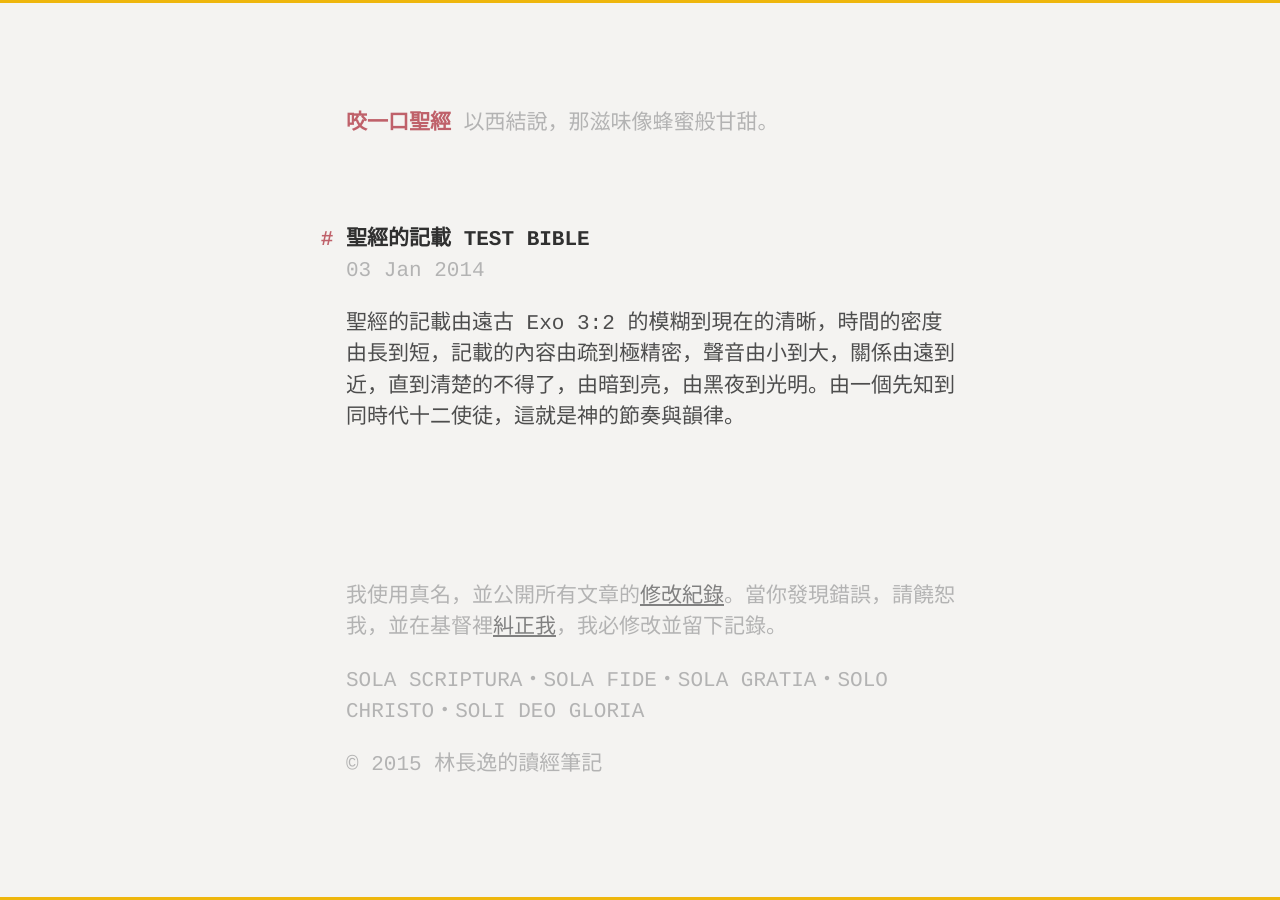
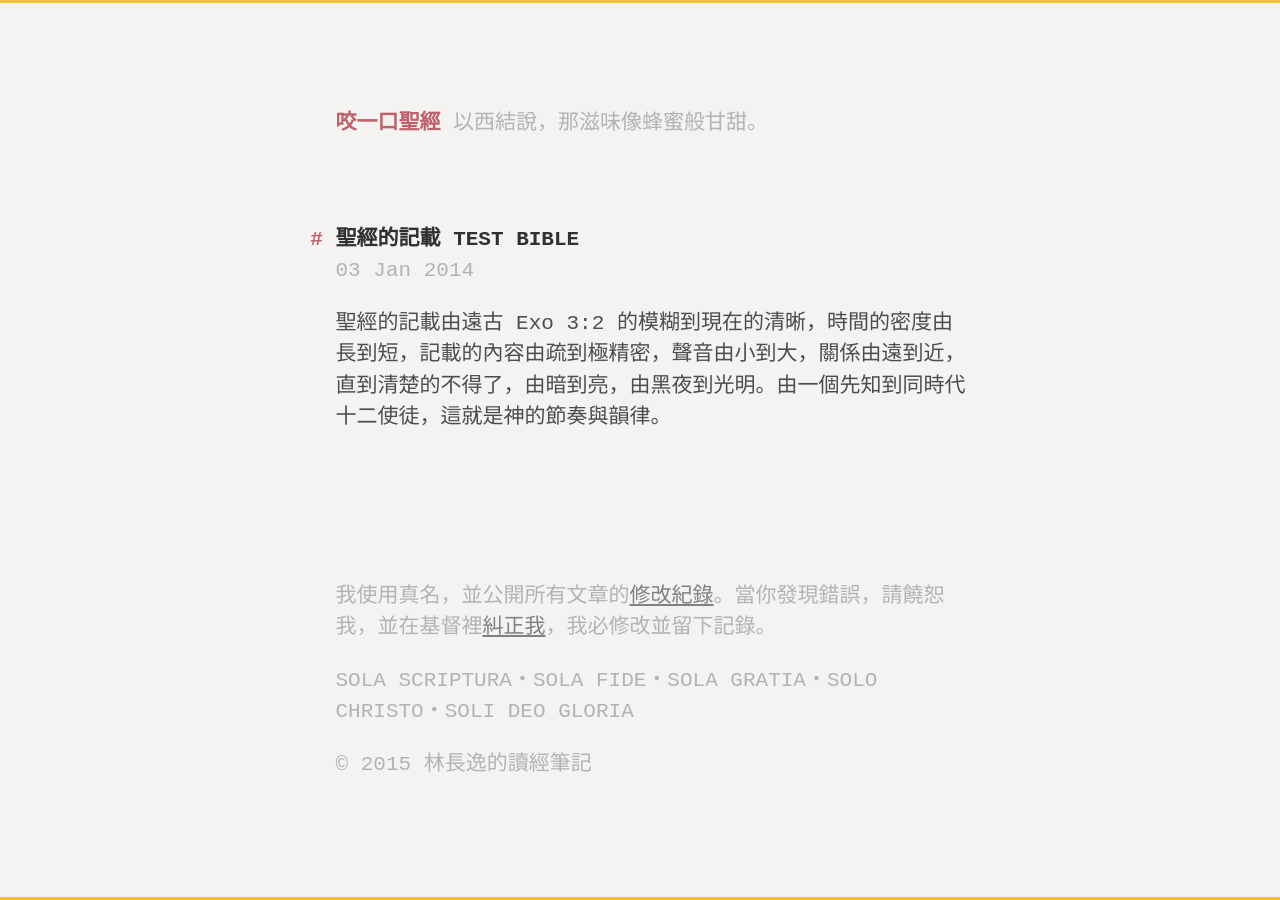
Before and after one commit to sillyleo/OneBite, a Jekyll site: the page built from index.html, in a window 1280 px wide. Built offline with Jekyll 4.4.1, drawn with Linux system fonts in a browser that asks for light colours; the list of posts is cut into pages by our own code.

Commit message:
應用單色，並將 footer 獨立出來

```diff
--- a/public/css/poole.css
+++ b/public/css/poole.css
@@ -41,11 +41,11 @@
 
 html {
   min-height: 100%;
-  border-top: 3px solid #eeb60c;
-  border-bottom: 3px solid #eeb60c; }
+  border-top: 3px solid rgba(238, 182, 12, 0.8);
+  border-bottom: 3px solid rgba(238, 182, 12, 0.8); }
 
 html {
-  font-family: Courier, monospace;
+  font-family: monospace;
   font-size: 17px;
   line-height: 1.5; }
 
@@ -258,8 +258,8 @@
  */
 .container {
   max-width: 32rem;
-  padding-left: 2rem;
-  padding-right: 1rem;
+  padding-left: 1.5rem;
+  padding-right: 0.5rem;
   margin-left: auto;
   margin-right: auto; }
 
```
Also changed, not shown: public/css/poole.scss (+6 -5 lines).
